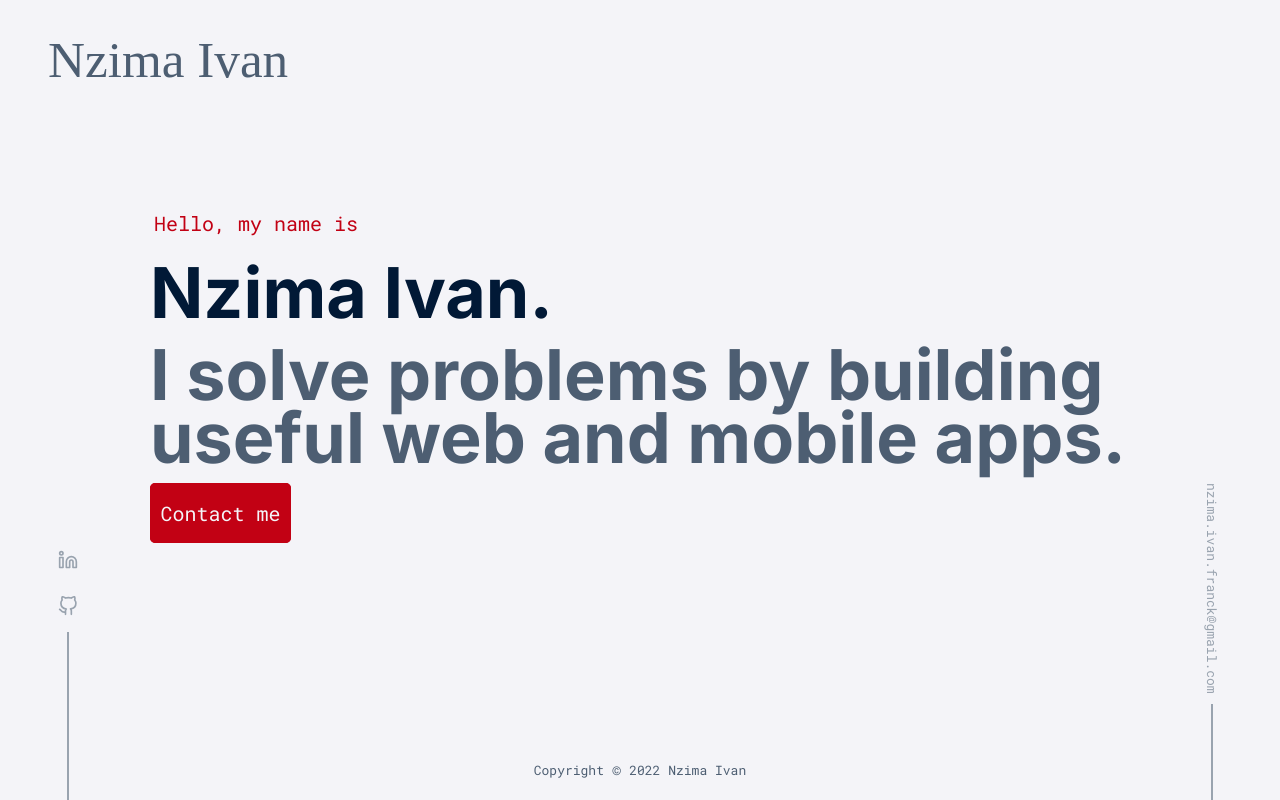
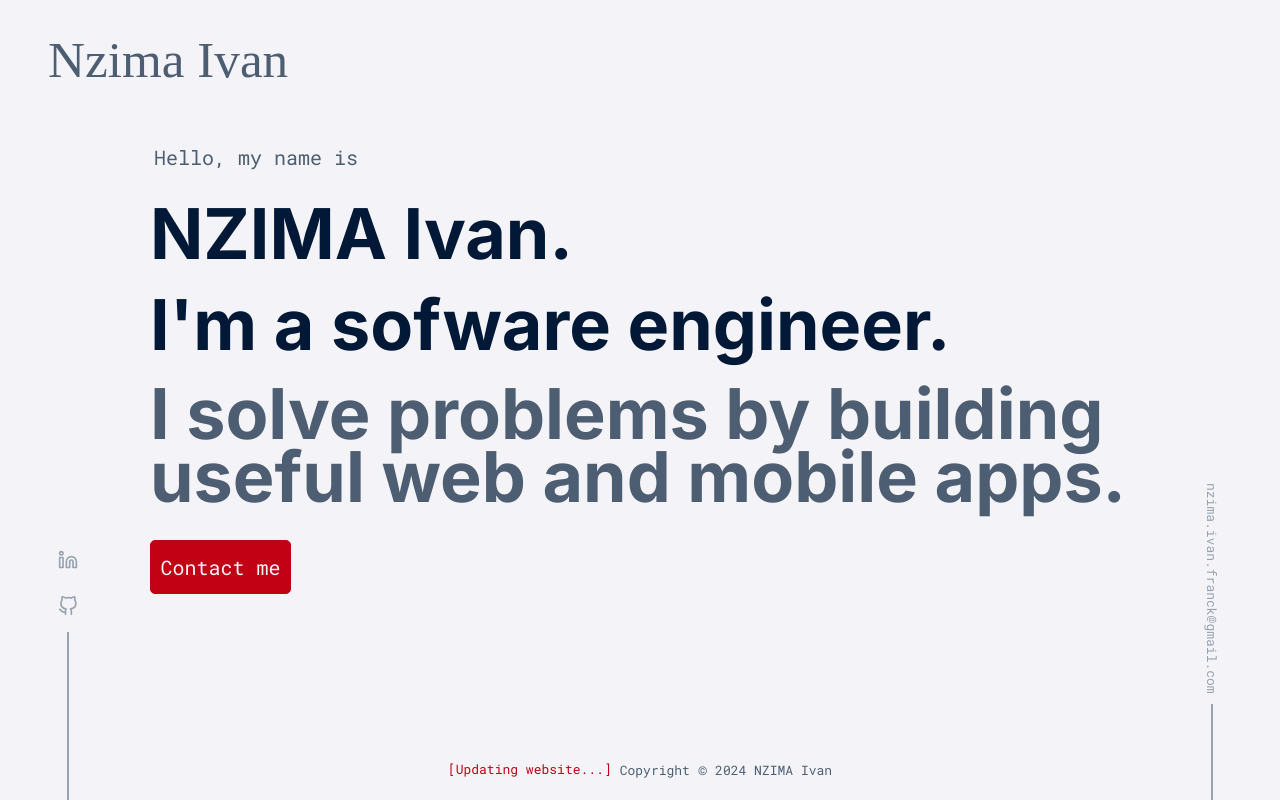
Before and after one commit to IvanFranck/portfolio, a Vue app: page / in a window 1280 px wide. Built offline with nearby package versions, Linux system fonts and the light colour scheme; a web font is replaced by a local one.

Commit message:
add maintenance message and a my job title

```diff
--- a/src/assets/scss/_typography.scss
+++ b/src/assets/scss/_typography.scss
@@ -13,7 +13,7 @@ body {
 .heading--xl {
   font-size: clamp(40px, 8vw, 70px);
   font-weight: 700;
-  line-height: 1.1;
+  line-height: 1.3;
 }
 
 .heading--lg {
--- a/src/components/TheFooter.vue
+++ b/src/components/TheFooter.vue
@@ -1,6 +1,7 @@
 <template>
   <div class="footer w-full flex flex-col justify-center items-center font-roboto">
-    <p>Copyright <span class="copyright">©</span> 2022 Nzima Ivan</p>
+    <p class="maintenance-message">[Updating website...]</p>
+    <p>Copyright <span class="copyright">©</span> 2024 NZIMA Ivan</p>
   </div>
 </template>
 
@@ -10,7 +11,15 @@
 .footer {
   font-size: var(--fz-xs);
   padding: 20px;
+  display: flex;
+  flex-direction: row;
+  justify-content: center;
+  align-items: center;
 
+  .maintenance-message {
+    padding-right: 8px;
+    color: var(--color-red);
+  }
   .copyright {
     font-size: var(--fz-md);
     margin: 0;
--- a/src/components/TheHeroSection.vue
+++ b/src/components/TheHeroSection.vue
@@ -6,9 +6,10 @@
     id="hero_section"
   >
     <div class="center_section">
-      <h1 class="font-roboto ml-1 mb-5 font-normal text-secondary text-right">Hello, my name is</h1>
+      <h1 class="font-roboto ml-1 mb-5 font-normal text-right">Hello, my name is</h1>
       <div>
-        <h2 class="text-primary heading--xl">Nzima Ivan.</h2>
+        <h2 class="text-primary heading--xl">NZIMA Ivan.</h2>
+        <h2 class="text-primary heading--xl">I'm a sofware engineer.</h2>
         <h3 class="text-primary-light heading--xl mt-3">
           I solve problems by building useful web and mobile apps.
         </h3>
@@ -43,6 +44,7 @@ p {
 }
 
 .contact-CTA {
+  display: inline-block;
   color: var(--bg);
   background-color: var(--color-red);
   border: 1px solid var(--color-red);
@@ -76,7 +78,7 @@ p {
   flex: 1;
   display: flex;
   flex-direction: column;
-  align-items: start;
+  align-items: flex-start;
   justify-content: center;
 }
 .footer-section {
```
